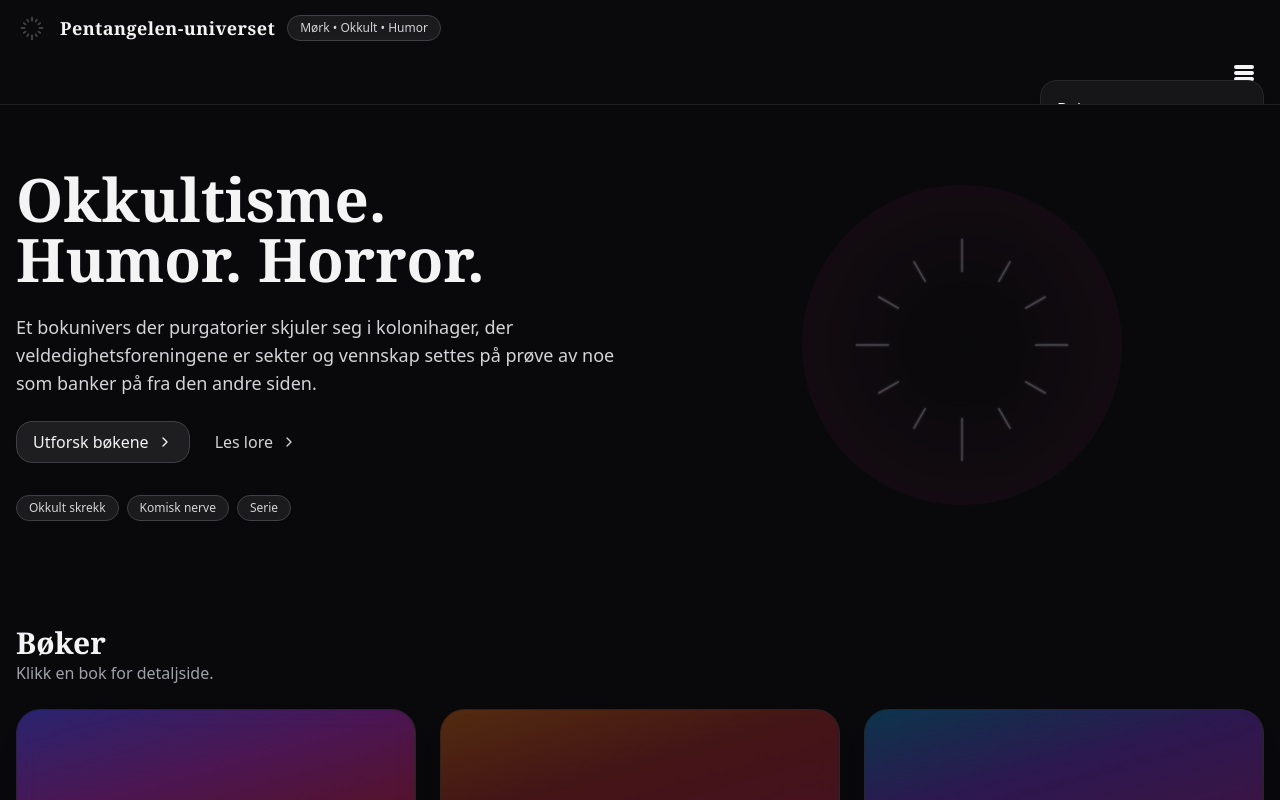
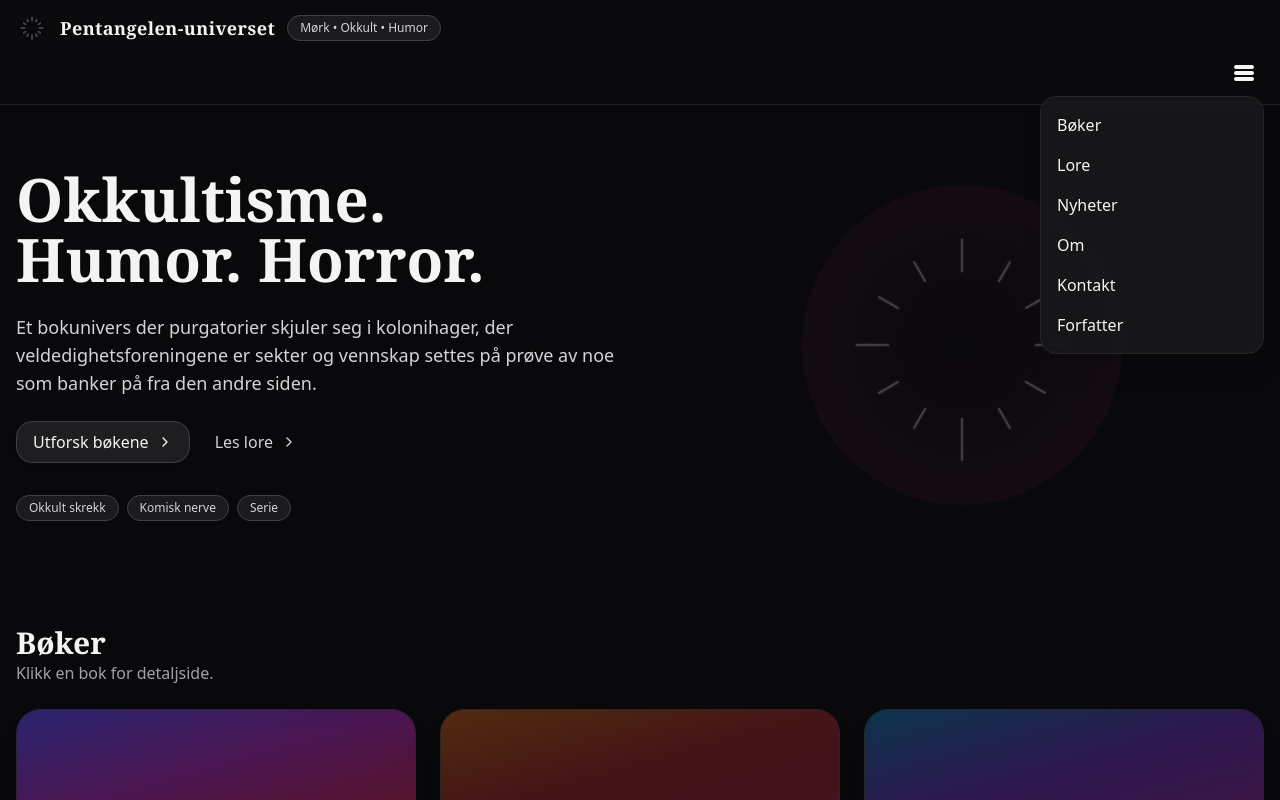
Before and after one commit to TorbenHR/pentangelen-site, a React (Vite) app: page / in a window 1280 px wide. Both pictures are taken after a click on the button "Åpne meny". Shown: the top 800 px of the page. Built offline with nearby package versions, Linux system fonts and the light colour scheme.

Commit message:
Fix burger menu dropdown overflow and scroll bar

```diff
--- a/src/App.jsx
+++ b/src/App.jsx
@@ -323,7 +323,7 @@ function Nav({ route, setRoute, setSelectedBook, theme, setTheme }) {
   }, []);
 
   return (
-      <div className="sticky top-0 z-40 w-full border-b border-zinc-800/80 bg-[rgba(12,12,14,0.7)] backdrop-blur-xl overflow-x-hidden">
+  <div className="sticky top-0 z-40 w-full border-b border-zinc-800/80 bg-[rgba(12,12,14,0.7)] backdrop-blur-xl overflow-x-visible">
         <div className="mx-auto w-full max-w-full px-2 sm:px-4 py-3 flex flex-col items-start">
           <div className="flex items-center gap-3 mb-2">
             <div className="relative">
@@ -348,7 +348,7 @@ function Nav({ route, setRoute, setSelectedBook, theme, setTheme }) {
               <svg width="24" height="24" fill="none" stroke="currentColor" strokeWidth="2" strokeLinecap="round" strokeLinejoin="round"><rect x="3" y="6" width="18" height="2" rx="1"/><rect x="3" y="12" width="18" height="2" rx="1"/><rect x="3" y="18" width="18" height="2" rx="1"/></svg>
             </button>
             {menuOpen && (
-              <div className="fixed right-4 top-20 w-56 rounded-2xl bg-zinc-900/95 shadow-xl border border-zinc-800 flex flex-col py-2 z-50">
+              <div className="fixed right-4 top-24 w-56 max-h-[calc(100vh-5rem)] overflow-y-auto rounded-2xl bg-zinc-900/95 shadow-xl border border-zinc-800 flex flex-col py-2 z-50">
                 <button className="text-left px-4 py-2 hover:bg-zinc-800 text-zinc-100" onClick={() => { setRoute(PAGES.BOOKS); setMenuOpen(false); }}>Bøker</button>
                 <button className="text-left px-4 py-2 hover:bg-zinc-800 text-zinc-100" onClick={() => { setRoute(PAGES.LORE); setMenuOpen(false); }}>Lore</button>
                 <button className="text-left px-4 py-2 hover:bg-zinc-800 text-zinc-100" onClick={() => { setRoute(PAGES.NEWS); setMenuOpen(false); }}>Nyheter</button>
```
